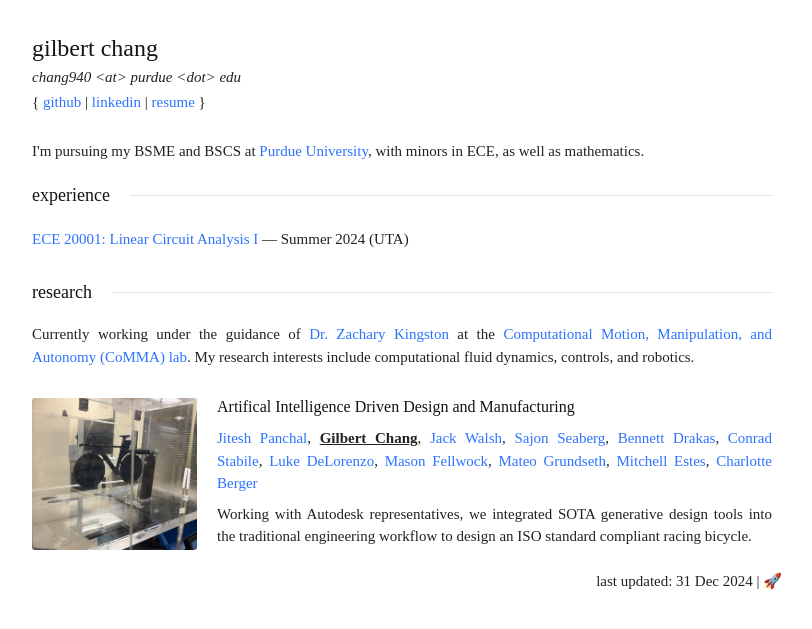
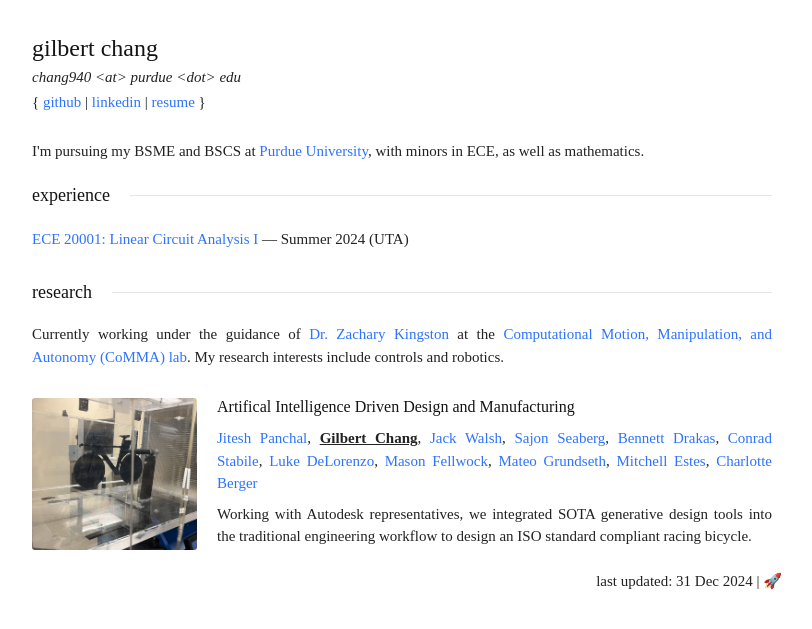
Before and after one commit to vindou/vindou, a Jekyll site: the page built from index.html, in a window 1280 px wide. Shown: the top 629 px of the page, without its empty margins (238-1050 px from the left). Built offline with Jekyll 4.4.1, drawn with Linux system fonts in a browser that asks for light colours; some web fonts are replaced.

Commit message:
Update index.html

```diff
--- a/index.html
+++ b/index.html
@@ -54,7 +54,7 @@ title: cha
       <p>
         Currently working under the guidance of <a href="https://zkingston.com/">Dr. Zachary Kingston</a>
         at the <a href="https://commalab.org/">Computational Motion, Manipulation, and Autonomy (CoMMA) lab</a>.
-        My research interests include computational fluid dynamics, controls, and robotics.
+        My research interests include controls and robotics.
       </p>
     </div>
   </div>
```
